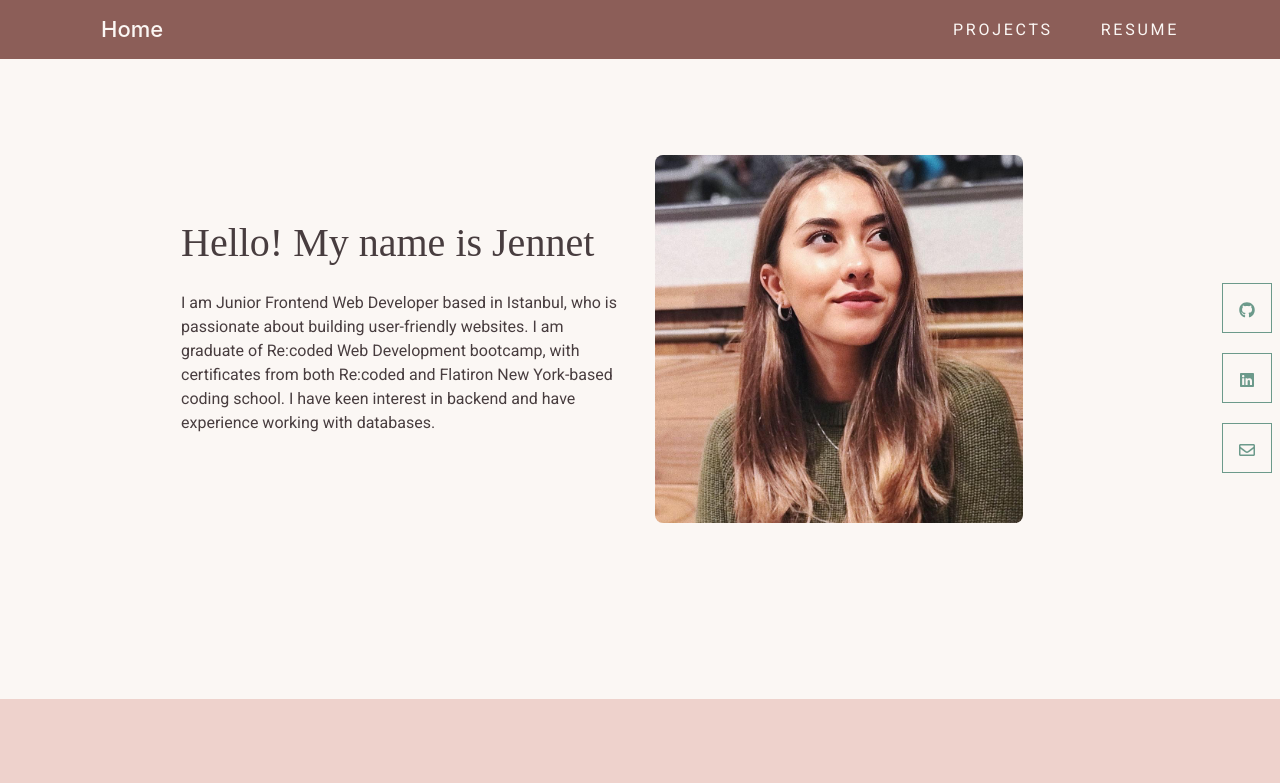
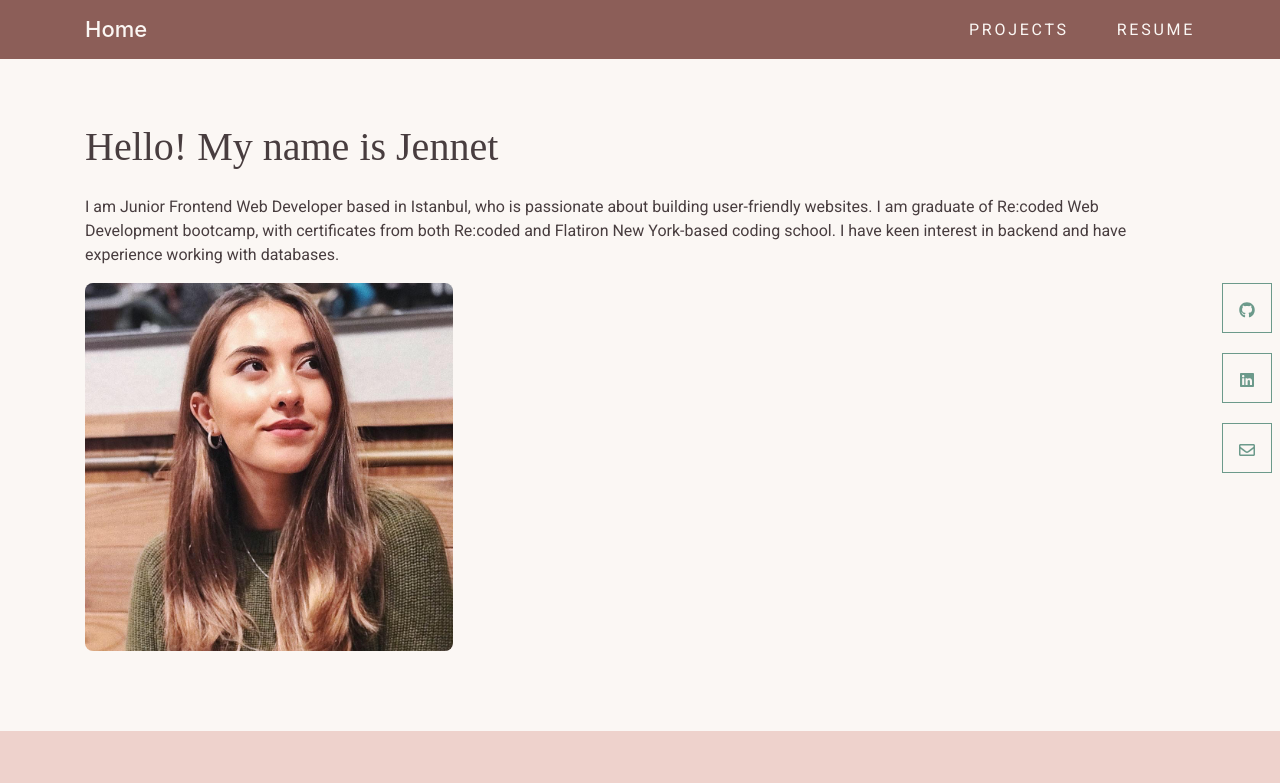
Before and after one commit to jennethydyrova/my-portfolio, a React (Create React App) app: page / in a window 1280 px wide. Shown: the top 783 px of the page. Built offline with nearby package versions, Linux system fonts and the light colour scheme.

Commit message:
fix homepage style

```diff
--- a/src/components/HomeMainInfo/index.js
+++ b/src/components/HomeMainInfo/index.js
@@ -6,8 +6,9 @@ import "./index.scss";
 const HomeMainInfo = () => {
   return (
     <Container className="aboutMe">
-      <Row md={12} className="imageTextAboutMe">
-        <Col md={6}>
+      <Row className="imageTextAboutMe">
+        <Col className="imageTextAboutMe">
+          <div className="infoAboutMe">
             <h1>Hello! My name is Jennet</h1>
             <p>
               I am Junior Frontend Web Developer based in Istanbul, who is
@@ -16,9 +17,10 @@ const HomeMainInfo = () => {
               Re:coded and Flatiron New York-based coding school. I have keen
               interest in backend and have experience working with databases.
             </p>
-        </Col>
-        <Col md={6}>
+          </div>
+          <div>
             <img src={myPhoto} alt="Jennet Hydyrova" />
+          </div>
         </Col>
       </Row>
     </Container>
--- a/src/components/HomeMainInfo/index.scss
+++ b/src/components/HomeMainInfo/index.scss
@@ -3,9 +3,23 @@
 .aboutMe {
   height: 100%;
   color: #483d3f;
+  // margin-bottom: 2rem;
 
   .imageTextAboutMe {
-    padding: 6rem;
+    // padding: 6rem 0;
+    // margin: 3rem 0;
+    //  height: 50vh;
+    display: flex;
+    flex-direction: row;
+    flex-wrap: wrap;
+    justify-content: space-between;
+    // align-content: center;
+    // align-items: center;
+  }
+
+  .infoAboutMe {
+    // width: 50%;
+    // margin: 2rem ;
   }
 
   img {
--- a/src/components/Navbar/index.js
+++ b/src/components/Navbar/index.js
@@ -5,8 +5,8 @@ import "./index.scss";
 
 const MainNavbar = () => {
   return (
-    <Container>
-      <Navbar expand="lg" collapseOnSelect>
+    <Navbar expand="lg" collapseOnSelect>
+      <Container>
         <Navbar.Brand
           href="/"
           style={{
@@ -24,8 +24,8 @@ const MainNavbar = () => {
             <NavLink to="/resume">Resume</NavLink>
           </Nav>
         </Navbar.Collapse>
-      </Navbar>
-    </Container>
+      </Container>
+    </Navbar>
   );
 };
 
--- a/src/containers/ResumePage/index.js
+++ b/src/containers/ResumePage/index.js
@@ -57,7 +57,7 @@ const ResumePage = () => {
           className="vertical-timeline-element--work resumeCard"
           contentStyle={{ background: "fff", color: "#1f2421" }}
           contentArrowStyle={{ borderRight: "7px solid  fff" }}
-          date="2014-2018"
+          date="September 2019 - August 2020"
           iconStyle={{
             background: "#6c9a8b",
             color: "#fff",
```
Lines whose indentation alone changed are shown as unchanged.
